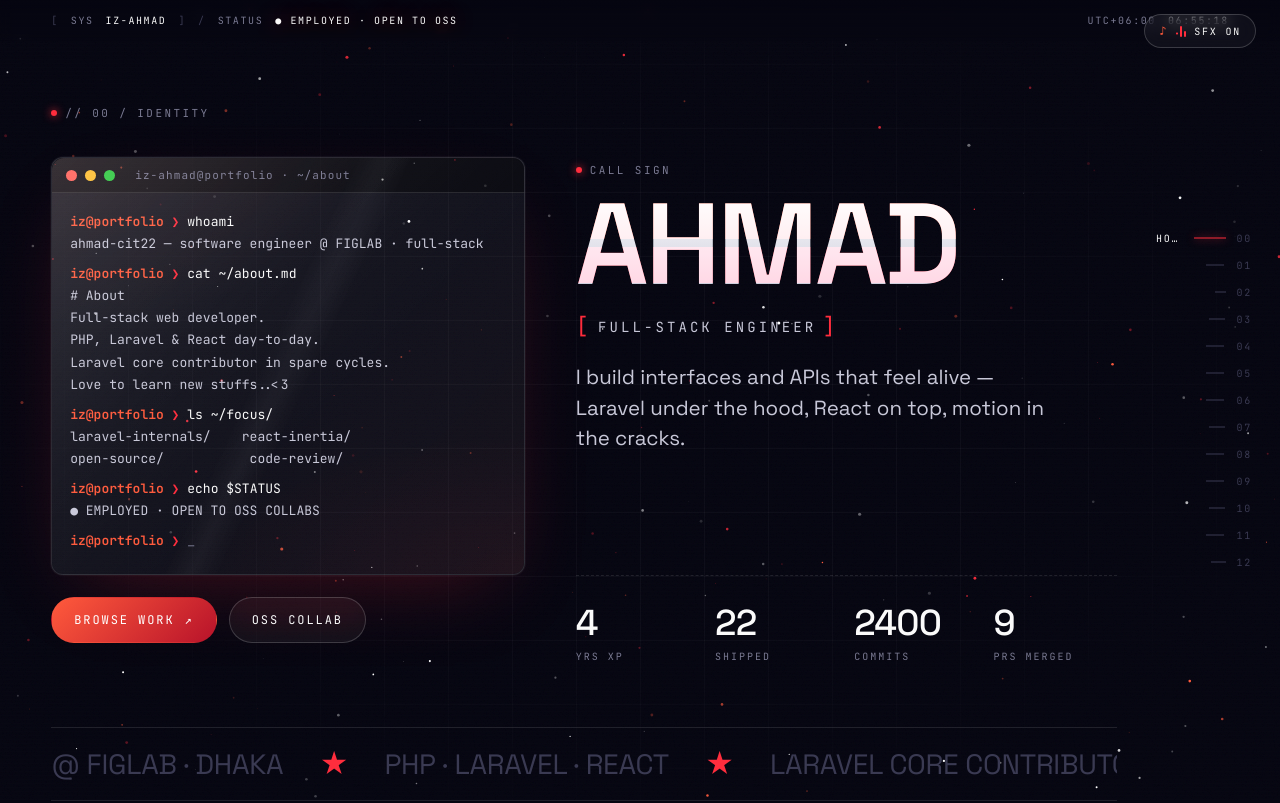
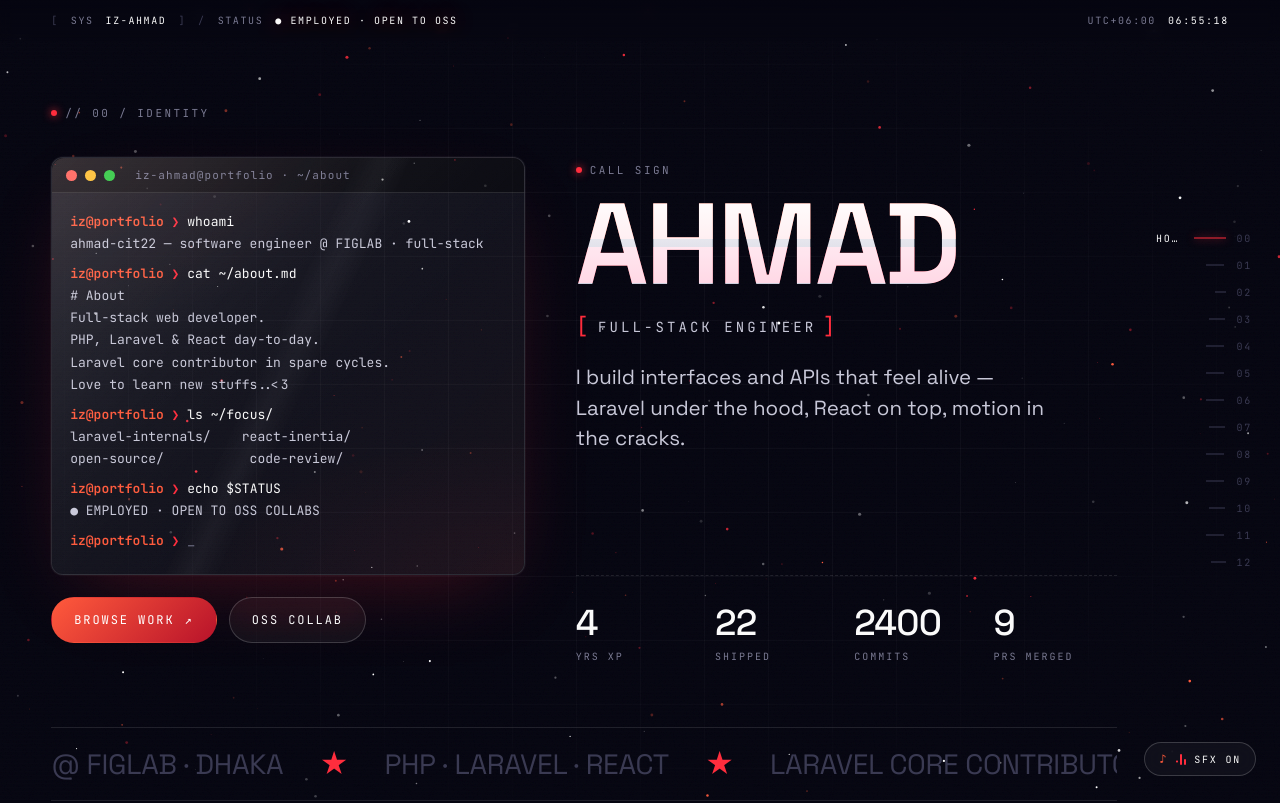
Before and after one commit to iz-ahmad/portfolio, a Next.js app: page / in a window 1280 px wide. Shown: the top 803 px of the page. Built offline with nearby package versions, Linux system fonts and the light colour scheme; no server answers.

Commit message:
fix: adjust sound toggle and responsive hero layout

```diff
--- a/src/styles/extras.css
+++ b/src/styles/extras.css
@@ -81,7 +81,7 @@
 
 /* Sound toggle */
 .sound-toggle {
-  position: fixed; top: 14px; right: 24px; z-index: 60;
+  position: fixed; top: 42px; right: 24px; z-index: 60;
   display: inline-flex; align-items: center; gap: 8px;
   padding: 8px 14px; border-radius: 999px;
   background: var(--glass); border: 1px solid var(--hair-strong);
--- a/src/styles/sections-styles.css
+++ b/src/styles/sections-styles.css
@@ -660,15 +660,17 @@ kbd {
   .top-hud .hud-side:first-child > :nth-child(n+5) { display: none; }
 }
 
-/* On tablet, SoundToggle sits in top-right; hide hud-right to avoid overlap */
-@media (min-width: 640px) and (max-width: 1023px) {
-  .top-hud .hud-right { display: none; }
-}
-
 .sound-toggle { z-index: 41; }
 
 @media (max-width: 639px) {
   .sound-toggle { display: none; }
+}
+
+@media (min-width: 1023px) {
+  .sound-toggle {
+    top: auto !important;
+    bottom: 24px;
+  }
 }
 
 /* ================================================================
@@ -728,7 +730,8 @@ kbd {
   .hero-meta { margin-bottom: 14px; }
   .hero-grid { display: flex; flex-direction: column; gap: 0; }
   .hero-right { order: 0; margin-bottom: 16px; }
-  .hero-left { order: 1; }
+  .hero-right .hero-tag { display: none; }
+  .hero-left { order: 1; width: 100%; }
   .hero-cta-tab { display: none; }
   .hero-stats { margin-top: 16px; padding-top: 14px; grid-template-columns: repeat(2, 1fr); gap: 10px; }
   .hero-cta-main { margin-top: 16px; flex-direction: column; gap: 10px; }
@@ -736,7 +739,7 @@ kbd {
   .boot-body { font-size: 12px; min-height: 130px; padding: 14px; }
   .hero-name { font-size: clamp(44px, 14vw, 72px); margin-bottom: 12px; }
   .hero-role { font-size: 12px; }
-  .hero-tagline { font-size: 14px; margin-bottom: 20px; max-width: 100%; }
+  .hero-tagline { font-size: 14px; margin-bottom: 20px; max-width: 90%; }
   .stat .stat-v { font-size: 26px; }
   .hero-marquee { display: none; }
 }
```
